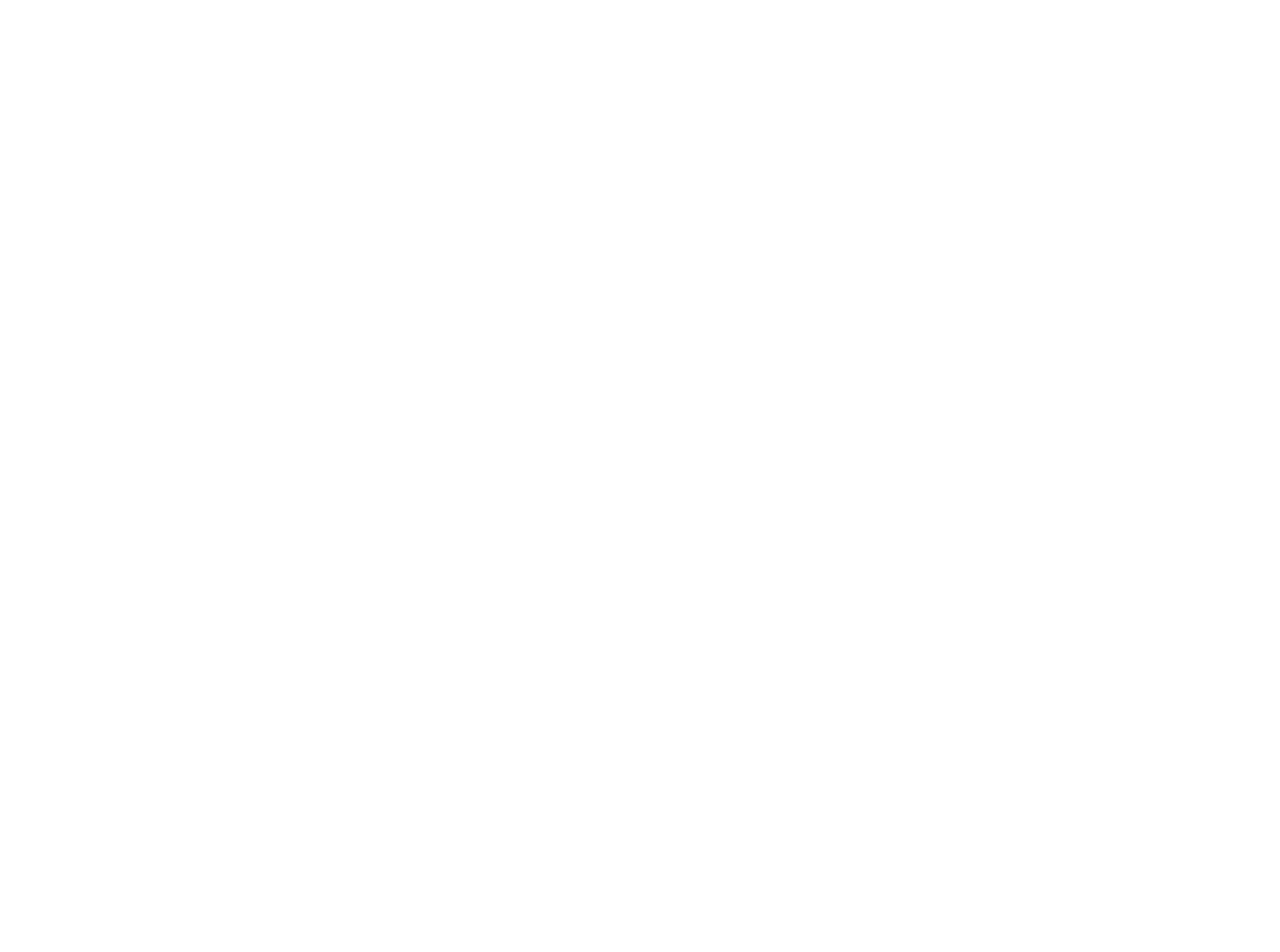
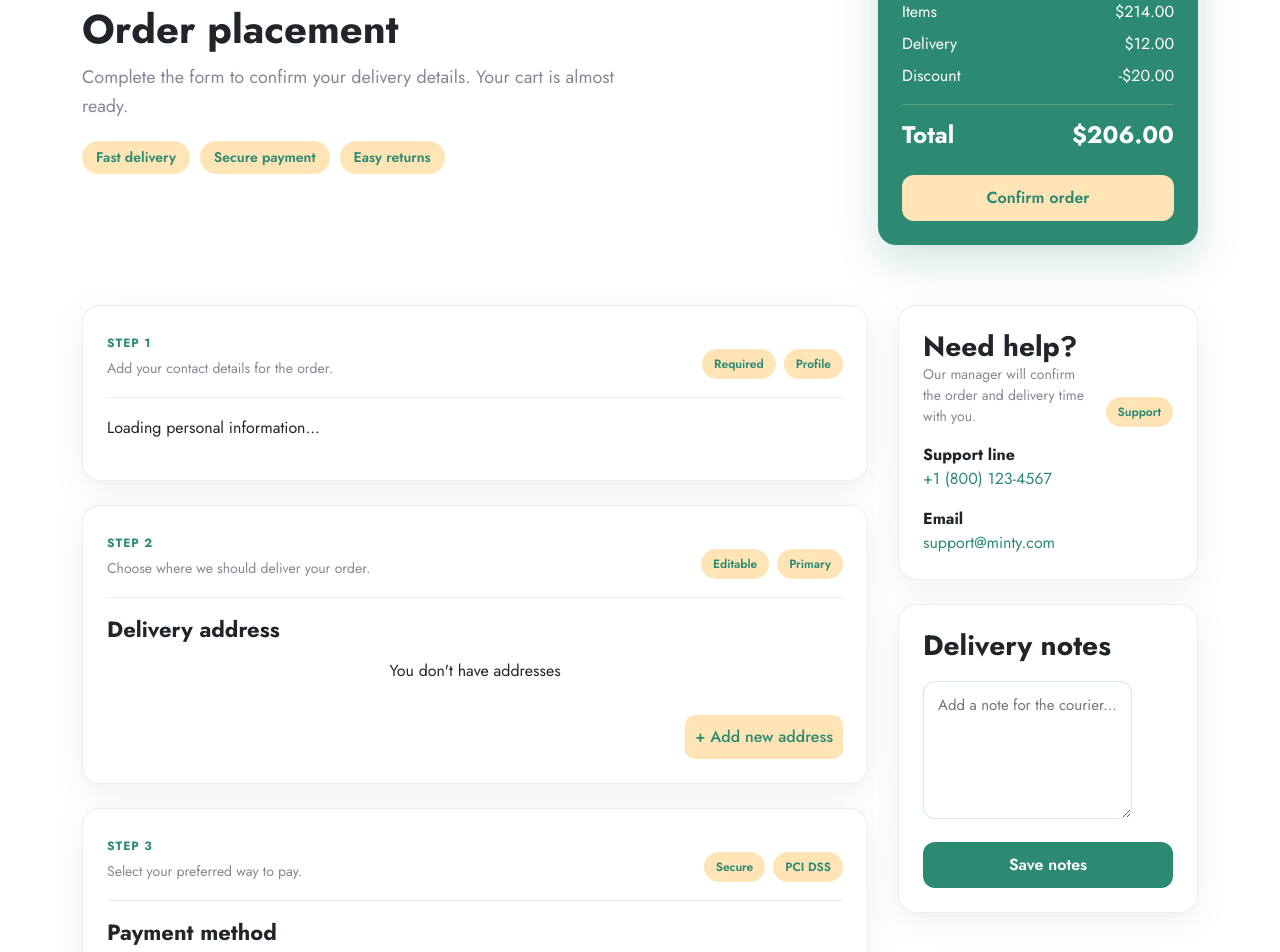
Before and after one commit to Sknyth/Minty, a Vue app in the folder Frontend/: page /OrderPlacement in a window 1280 px wide. Before the commit this address had no page. Shown: the part 260-1212 px from the top of the page. Before the commit the page ends 800 px from the top, so only its background shows below. Built offline with nearby package versions, Linux system fonts and the light colour scheme.

Commit message:
add order placement page

```diff
--- a/Frontend/src/assets/base.css
+++ b/Frontend/src/assets/base.css
@@ -30,6 +30,43 @@
 	cursor: pointer;
 }
 
+/* Shared panel style */
+.panel {
+	background: #ffffff;
+	border: 1px solid rgba(134, 134, 149, 0.15);
+	border-radius: 18px;
+	padding: 24px;
+	box-shadow: 0 8px 30px rgba(134, 134, 149, 0.12);
+}
+.panel h3 {
+	margin-bottom: 18px;
+}
+
+/* Global input hover/focus styles */
+input,
+textarea,
+select {
+	border: 1px solid rgba(45, 138, 114, 0.2);
+	border-radius: 12px;
+	padding: 12px 14px;
+	font-size: 15px;
+	font-family: inherit;
+	transition: border-color 0.2s ease, box-shadow 0.2s ease;
+}
+input:hover,
+textarea:hover,
+select:hover {
+	border-color: var(--color1);
+	box-shadow: 0 0 0 3px rgba(45, 138, 114, 0.12);
+}
+input:focus,
+textarea:focus,
+select:focus {
+	outline: none;
+	border-color: var(--color1);
+	box-shadow: 0 0 0 3px rgba(45, 138, 114, 0.15);
+}
+
 /* CSS Variables */
 .color1 {
 	color: var(--color1) !important;
--- a/Frontend/src/components/ProfileAddresses.vue
+++ b/Frontend/src/components/ProfileAddresses.vue
@@ -2,6 +2,9 @@
 import { useToast } from "vue-toastification"
 import { mapActions, mapGetters } from 'vuex'
 export default {
+    props: {
+        componentName: String
+    },
     setup() {
         const toast = useToast();
         return { toast }
@@ -115,7 +118,7 @@
 </script>
 
 <template>
-    <h2>Delivery addresses</h2>
+    <h2>{{ componentName }}</h2>
 
     <div v-if="addresses.length === 0 && toggleAddAddress">
         <p class="text-center">You don't have addresses</p>
--- a/Frontend/src/components/ProfilePayments.vue
+++ b/Frontend/src/components/ProfilePayments.vue
@@ -2,6 +2,9 @@
 import { useToast } from "vue-toastification"
 import { mapActions, mapGetters } from 'vuex'
 export default {
+    props: {
+        componentName: String
+    },
     setup() {
         const toast = useToast();
         return { toast }
@@ -82,7 +85,7 @@
 
 <template>
     <div>
-        <h2>Payment methods</h2>
+        <h2>{{ componentName }}</h2>
         <div class="no-methods" v-if="payment_methods.length === 0 && toggleAddMethod" >
             <p>You don't have payment methods</p>
         </div>
@@ -103,19 +106,19 @@
         <div v-else class="d-flex row justify-content-between gap-3 add-payment-card">
             <div class="d-flex flex-column gap-2 col">
                 <label for="cardNumber">Card number</label>
-                <input v-model="cardNumber" type="text" placeholder="Card number">
+                <input v-model="cardNumber" type="text" placeholder="1234 5678 9012 3456">
             </div>
             <div class="d-flex flex-column gap-2 col">
                 <label for="cardHolderName">Holder name</label>
-                <input v-model="cardHolderName" type="text" placeholder="Card holder name">
+                <input v-model="cardHolderName" type="text" placeholder="Alexander Pushkin">
             </div>
             <div class="d-flex flex-column gap-2 col">
                 <label for="cardExpirationDate">Expiration date</label>
-                <input v-model="cardExpirationDate" type="text" placeholder="Expiration date">
+                <input v-model="cardExpirationDate" type="text" placeholder="MM/YY">
             </div>
             <div class="d-flex flex-column gap-2 col">
                 <label for="cardCvv">CVV</label>
-                <input v-model="cardCvv" type="text" placeholder="CVV">
+                <input v-model="cardCvv" type="text" placeholder="***">
             </div>
             <button @click="addPaymentMethod" class="button-color1 mt-3" id="btn-save">Save</button>
             <button @click="toggleAddMethod = !toggleAddMethod" class="button-color1 mt-3" id="btn-save">Back</button>
--- a/Frontend/src/components/ProfilePersInfo.vue
+++ b/Frontend/src/components/ProfilePersInfo.vue
@@ -2,6 +2,9 @@
 import { useToast } from "vue-toastification"
 import { mapGetters } from 'vuex'
 export default {
+  props: {
+    componentName: String,
+  },
   setup() {
     const toast = useToast();
     return { toast }
@@ -45,7 +48,7 @@
 <template>
   <div>
     <div v-if="profile && user" class="personal-information">
-      <h2>Personal Information</h2>
+      <h2>{{ componentName }}</h2>
       <form @submit.prevent="updateProfile" class="d-flex gap-4 form-change-info justify-content-between row">
         <div class="d-flex flex-column gap-2 col info-box">
           <label for="">Name</label>
--- a/Frontend/src/router/index.ts
+++ b/Frontend/src/router/index.ts
@@ -8,6 +8,7 @@
 import Register from '@/views/Register.vue'
 import Login from '@/views/Login.vue'
 import Profile from '@/views/Profile.vue'
+import OrderPlacement from '@/views/OrderPlacement.vue'
 
 
 const routes = [
@@ -17,7 +18,8 @@
 	{ path: '/item', component: Item, name: 'Item' },
 	{ path: '/register', component: Register, name: 'Register' },
 	{ path: '/login', component: Login, name: 'Login' },
-	{ path: '/profile', component: Profile, name: 'Profile', meta: { requiresAuth: true } }
+	{ path: '/profile', component: Profile, name: 'Profile', meta: { requiresAuth: true } },
+	{ path: '/OrderPlacement', component: OrderPlacement, name: 'OrderPlacement' },
 ]
 const router = createRouter({
 	history: createWebHistory(),
--- a/Frontend/src/views/Cart.vue
+++ b/Frontend/src/views/Cart.vue
@@ -19,7 +19,6 @@
 		<Header />
 		<div v-if="cartItems.length === 0">
 			<div class="container d-flex align-items-center justify-content-between">
-				<div></div>
 				<img
 					class="image-container position-absolute"
 					src="/BigCart.png"
@@ -74,7 +73,7 @@
 					<span class=" fw-bold">${{ cartItems.reduce((total, item) => total + item.price, 0) }}</span>
 				</h3>
 
-				<button class="bg-color2 color1 btn-order">Place an order</button>
+				<RouterLink to="/orderPlacement" class="bg-color2 color1 btn-order">Place an order</RouterLink>
 
 
 				<div class="d-flex align-items-center justify-content-between text-white">
--- /dev/null
+++ b/Frontend/src/views/OrderPlacement.vue
@@ -0,0 +1,289 @@
+<script>
+import Footer from '@/components/Footer.vue'
+import Header from '@/components/Header.vue'
+import ProfileAddresses from '@/components/ProfileAddresses.vue'
+import ProfilePayments from '@/components/ProfilePayments.vue'
+import ProfilePersInfo from '@/components/ProfilePersInfo.vue'
+export default {
+	components: { Header, Footer, ProfilePersInfo, ProfileAddresses, ProfilePayments },
+
+}
+</script>
+
+<template>
+	<Header />
+	<main class="order-page container">
+		<div class="order-hero d-flex align-items-center justify-content-between">
+			<div class="hero-text">
+				<h1 class="fw-bold">Order placement</h1>
+				<p class="hero-subtitle color3">
+					Complete the form to confirm your delivery details. Your cart is
+					almost ready.
+				</p>
+				<div class="hero-badges d-flex align-items-center">
+					<span class="badge-item bg-color2 color1">Fast delivery</span>
+					<span class="badge-item bg-color2 color1">Secure payment</span>
+					<span class="badge-item bg-color2 color1">Easy returns</span>
+				</div>
+			</div>
+			<div class="hero-card bg-color1 text-white">
+				<h3 class="fw-bold">Order summary</h3>
+				<div class="summary-row d-flex justify-content-between">
+					<p>Items</p>
+					<p>$214.00</p>
+				</div>
+				<div class="summary-row d-flex justify-content-between">
+					<p>Delivery</p>
+					<p>$12.00</p>
+				</div>
+				<div class="summary-row d-flex justify-content-between">
+					<p>Discount</p>
+					<p>-$20.00</p>
+				</div>
+				<hr class="color2" />
+				<div class="summary-total d-flex justify-content-between align-items-center">
+					<h4 class="fw-bold">Total</h4>
+					<h4 class="fw-bold">$206.00</h4>
+				</div>
+				<button class="bg-color2 color1 summary-btn">Confirm order</button>
+			</div>
+		</div>
+
+		<div class="order-body">
+			<div class="order-grid">
+				<section class="panel">
+					<div class="section-head">
+						<div>
+							<span class="section-kicker">Step 1</span>
+							<p class="section-sub color3">
+								Add your contact details for the order.
+							</p>
+						</div>
+						<div class="section-tags">
+							<span class="tag bg-color2 color1">Required</span>
+							<span class="tag bg-color2 color1">Profile</span>
+						</div>
+					</div>
+					<div class="section-body">
+						<ProfilePersInfo :componentName="'Contact details'" />
+					</div>
+				</section>
+
+				<section class="panel">
+					<div class="section-head">
+						<div>
+							<span class="section-kicker">Step 2</span>
+							<p class="section-sub color3">
+								Choose where we should deliver your order.
+							</p>
+						</div>
+						<div class="section-tags">
+							<span class="tag bg-color2 color1">Editable</span>
+							<span class="tag bg-color2 color1">Primary</span>
+						</div>
+					</div>
+					<div class="section-body">
+						<ProfileAddresses :componentName="'Delivery address'" />
+					</div>
+				</section>
+
+				<section class="panel">
+					<div class="section-head">
+						<div>
+							<span class="section-kicker">Step 3</span>
+							<p class="section-sub color3">
+								Select your preferred way to pay.
+							</p>
+						</div>
+						<div class="section-tags">
+							<span class="tag bg-color2 color1">Secure</span>
+							<span class="tag bg-color2 color1">PCI DSS</span>
+						</div>
+					</div>
+					<div class="section-body">
+						<ProfilePayments :componentName="'Payment method'" />
+					</div>
+				</section>
+			</div>
+
+			<aside class="side-panel">
+				<div class="panel">
+					<div class="section-head">
+						<div>
+							<h3 class="fw-bold">Need help?</h3>
+							<p class="section-sub color3">
+								Our manager will confirm the order and delivery time with you.
+							</p>
+						</div>
+						<div class="section-tags">
+							<span class="tag bg-color2 color1">Support</span>
+						</div>
+					</div>
+					<div class="support-box">
+						<p class="fw-bold">Support line</p>
+						<p class="color1">+1 (800) 123-4567</p>
+					</div>
+					<div class="support-box">
+						<p class="fw-bold">Email</p>
+						<p class="color1">support@minty.com</p>
+					</div>
+				</div>
+
+				<div class="panel">
+					<h3 class="fw-bold">Delivery notes</h3>
+					<textarea
+						rows="5"
+						placeholder="Add a note for the courier..."
+					></textarea>
+					<button class="bg-color1 text-white side-btn">Save notes</button>
+				</div>
+			</aside>
+		</div>
+	</main>
+	<Footer />
+</template>
+
+<style scoped>
+.order-page {
+	margin-top: 80px;
+	margin-bottom: 60px;
+}
+.order-hero {
+	gap: 40px;
+	padding: 30px 0;
+}
+.hero-text {
+	max-width: 560px;
+}
+.hero-subtitle {
+	margin-top: 10px;
+	font-size: 18px;
+	line-height: 1.6;
+}
+.hero-badges {
+	gap: 10px;
+	margin-top: 20px;
+	flex-wrap: wrap;
+}
+.badge-item {
+	padding: 6px 14px;
+	border-radius: 999px;
+	font-weight: 600;
+	font-size: 14px;
+}
+.hero-card {
+	width: 320px;
+	border-radius: 18px;
+	padding: 24px;
+	box-shadow: 0 16px 40px rgba(45, 138, 114, 0.22);
+}
+.summary-row {
+	margin: 8px 0;
+}
+.summary-row p {
+	margin: 0;
+}
+.summary-total {
+	margin-top: 14px;
+}
+.summary-btn {
+	width: 100%;
+	border: none;
+	border-radius: 12px;
+	height: 46px;
+	font-weight: 600;
+	margin-top: 18px;
+	transition: 0.3s all;
+}
+.summary-btn:hover {
+	opacity: 0.85;
+}
+.order-body {
+	display: grid;
+	grid-template-columns: 1fr 300px;
+	gap: 30px;
+	margin-top: 30px;
+}
+.order-grid {
+	display: grid;
+	gap: 24px;
+}
+.section-head {
+	display: flex;
+	align-items: flex-end;
+	justify-content: space-between;
+	gap: 16px;
+}
+.section-head h3 {
+	margin: 0;
+}
+.section-kicker {
+	display: inline-block;
+	font-size: 12px;
+	font-weight: 700;
+	letter-spacing: 0.08em;
+	text-transform: uppercase;
+	color: var(--color1);
+	margin-bottom: 6px;
+}
+.section-sub {
+	margin: 0;
+	font-size: 14px;
+}
+.section-tags {
+	display: flex;
+	gap: 8px;
+	flex-wrap: wrap;
+	justify-content: flex-end;
+}
+.tag {
+	padding: 6px 12px;
+	border-radius: 999px;
+	font-size: 12px;
+	font-weight: 600;
+}
+.section-body {
+	margin-top: 18px;
+	padding-top: 18px;
+	border-top: 1px solid rgba(134, 134, 149, 0.15);
+}
+.section-body :deep(h2) {
+	font-size: 22px;
+	font-weight: 700;
+	margin-bottom: 16px;
+}
+.side-panel {
+	display: flex;
+	flex-direction: column;
+	gap: 24px;
+}
+.support-box {
+	margin-top: 16px;
+}
+.support-box p {
+	margin: 0;
+}
+.side-btn {
+	width: 100%;
+	border: none;
+	border-radius: 12px;
+	height: 46px;
+	margin-top: 16px;
+	font-weight: 600;
+}
+@media (max-width: 992px) {
+	.order-hero {
+		flex-direction: column;
+		align-items: flex-start;
+	}
+	.hero-card {
+		width: 100%;
+	}
+	.order-body {
+		grid-template-columns: 1fr;
+	}
+	.side-panel {
+		flex-direction: column;
+	}
+}
+</style>
--- a/Frontend/src/views/Profile.vue
+++ b/Frontend/src/views/Profile.vue
@@ -1,6 +1,6 @@
 <script>
+import { useToast } from "vue-toastification"
 import { mapGetters } from 'vuex'
-import { useToast } from "vue-toastification"
 import Footer from '../components/Footer.vue'
 import Header from '../components/Header.vue'
 import ProfileAddresses from '../components/ProfileAddresses.vue'
@@ -69,10 +69,11 @@
         </div>
 
         <div class="option-container">
-          <ProfilePersInfo v-if="selectedOption === 'Profile'" />
+          <ProfilePersInfo
+           v-if="selectedOption === 'Profile'" :componentName="'Personal Information'" />
           <ProfileOrders v-if="selectedOption === 'Orders'" />
-          <ProfileAddresses v-if="selectedOption === 'Addresses'" />
-          <ProfilePayments v-if="selectedOption === 'Payments'" />
+          <ProfileAddresses :componentName="'Delivery addresses'" v-if="selectedOption === 'Addresses'" />
+          <ProfilePayments :componentName="'Payment methods'" v-if="selectedOption === 'Payments'" />
           <ProfileSettings v-if="selectedOption === 'Settings'" />
         </div>
 
```
